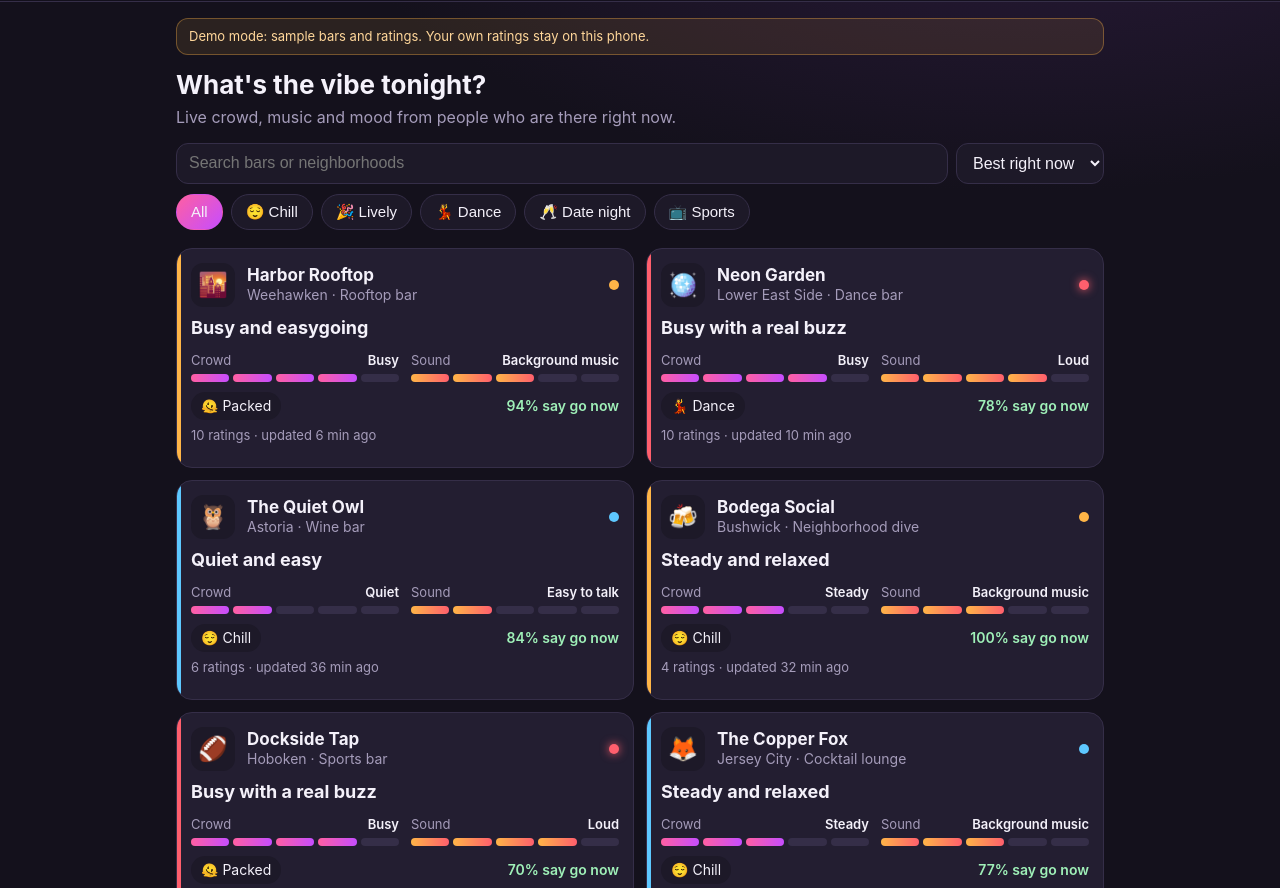
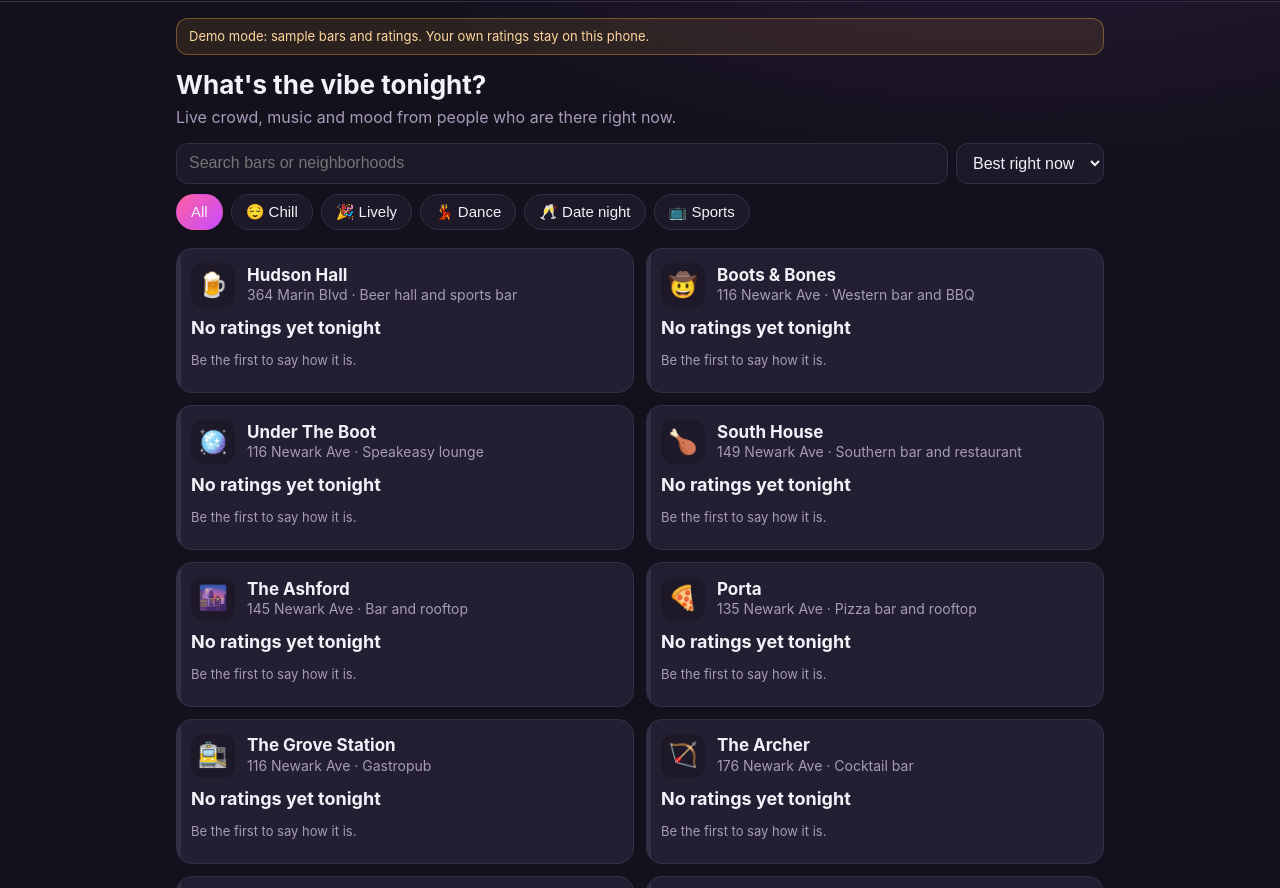
Before and after one commit to cissem9470/bar-vibe, a plain HTML site: page index.html in a window 1280 px wide. Shown: the part 57-945 px from the top of the page. Drawn offline with Linux system fonts and the light colour scheme.

Commit message:
Swap demo bars for real downtown Jersey City bars; no made-up ratings for real bars
Co-Authored-By: Claude Opus 5.5 <noreply@anthropic.com>

```diff
--- a/app.js
+++ b/app.js
@@ -180,7 +180,7 @@
     return modeBanner() +
       '<a class="back" href="#/">← All bars</a>' +
       '<section class="bar-head"><span class="avatar lg">' + bar.emoji + '</span><div><h1>' + esc(bar.name) + '</h1><p class="muted">' +
-      esc(bar.area) + " · " + esc(bar.kind) + " · " + esc(bar.hours) + "</p></div></section>" +
+      esc(bar.area) + " · " + esc(bar.kind) + (bar.hours ? " · " + esc(bar.hours) : "") + "</p></div></section>" +
       '<p class="blurb">' + esc(bar.blurb) + "</p>" +
       vibe + sensorBlock + moods + recent +
       '<div class="sticky-cta"><a class="btn primary wide" href="#/rate/' + esc(bar.id) + '">I\'m here: rate the vibe</a></div>';
--- a/data.js
+++ b/data.js
@@ -1,67 +1,31 @@
-// Demo bars. These are made up, so the demo never misstates a real bar's vibe.
-// For a pilot, replace this list with the one or two real bars taking part
-// (and, in live mode, the same ids go in the ratings table).
+// Real bars in downtown Jersey City, around Grove Street.
+// These get no sample ratings: a bar only shows a vibe once real people rate it.
+// A bar with a "profile" field is a made-up demo bar and gets generated sample ratings.
 window.BARS = [
-  {
-    id: "copper-fox",
-    name: "The Copper Fox",
-    area: "Jersey City",
-    kind: "Cocktail lounge",
-    emoji: "🦊",
-    hours: "5 PM to 2 AM",
-    blurb: "Low lights, vinyl on the weekends, bartenders who remember your order.",
-    profile: { crowd: 3.2, sound: 2.6, moods: ["Date night", "Chill", "Lively"], worth: 0.85, sensorDb: 72 }
-  },
-  {
-    id: "dockside",
-    name: "Dockside Tap",
-    area: "Hoboken",
-    kind: "Sports bar",
-    emoji: "🏈",
-    hours: "11 AM to 2 AM",
-    blurb: "Forty screens, wings, and a crowd that lives and dies with the game.",
-    profile: { crowd: 4.4, sound: 4.3, moods: ["Sports", "Packed", "Lively"], worth: 0.7, sensorDb: 86 }
-  },
-  {
-    id: "neon-garden",
-    name: "Neon Garden",
-    area: "Lower East Side",
-    kind: "Dance bar",
-    emoji: "🪩",
-    hours: "8 PM to 4 AM",
-    blurb: "DJ from 10, small dance floor, gets going late.",
-    profile: { crowd: 4.0, sound: 4.7, moods: ["Dance", "Packed", "Lively"], worth: 0.78, sensorDb: 94 }
-  },
-  {
-    id: "quiet-owl",
-    name: "The Quiet Owl",
-    area: "Astoria",
-    kind: "Wine bar",
-    emoji: "🦉",
-    hours: "4 PM to midnight",
-    blurb: "Natural wine, board games, and room to actually talk.",
-    profile: { crowd: 1.9, sound: 1.6, moods: ["Chill", "Date night"], worth: 0.9, sensorDb: 61 }
-  },
-  {
-    id: "bodega-social",
-    name: "Bodega Social",
-    area: "Bushwick",
-    kind: "Neighborhood dive",
-    emoji: "🍻",
-    hours: "3 PM to 4 AM",
-    blurb: "Cheap beer, a jukebox with opinions, and a back patio.",
-    profile: { crowd: 3.5, sound: 3.6, moods: ["Lively", "Chill", "Sports"], worth: 0.8, sensorDb: 79 }
-  },
-  {
-    id: "harbor-rooftop",
-    name: "Harbor Rooftop",
-    area: "Weehawken",
-    kind: "Rooftop bar",
-    emoji: "🌇",
-    hours: "4 PM to 1 AM",
-    blurb: "Skyline view, sunset crowd, line at the door on Fridays.",
-    profile: { crowd: 3.8, sound: 3.0, moods: ["Date night", "Lively", "Packed"], worth: 0.74, sensorDb: 76 }
-  }
+  { id: "hudson-hall", name: "Hudson Hall", area: "364 Marin Blvd", kind: "Beer hall and sports bar", emoji: "🍺",
+    blurb: "Big beer hall with craft brews, smoked meats and the game on." },
+  { id: "boots-and-bones", name: "Boots & Bones", area: "116 Newark Ave", kind: "Western bar and BBQ", emoji: "🤠",
+    blurb: "Wild West BBQ spot with line dancing, and a club floor downstairs." },
+  { id: "under-the-boot", name: "Under The Boot", area: "116 Newark Ave", kind: "Speakeasy lounge", emoji: "🪩",
+    blurb: "DJ-driven lounge under Boots & Bones, Friday and Saturday nights." },
+  { id: "south-house", name: "South House", area: "149 Newark Ave", kind: "Southern bar and restaurant", emoji: "🍗",
+    blurb: "Huge, lively room with Southern food and a basement game room." },
+  { id: "the-ashford", name: "The Ashford", area: "145 Newark Ave", kind: "Bar and rooftop", emoji: "🌆",
+    blurb: "High ceilings, a rooftop, and a late crowd on weekends." },
+  { id: "porta", name: "Porta", area: "135 Newark Ave", kind: "Pizza bar and rooftop", emoji: "🍕",
+    blurb: "Pizza downstairs, rooftop bar and dance floor on weekend nights." },
+  { id: "grove-station", name: "The Grove Station", area: "116 Newark Ave", kind: "Gastropub", emoji: "🚉",
+    blurb: "Coffee by day, gastropub and speakeasy by night." },
+  { id: "the-archer", name: "The Archer", area: "176 Newark Ave", kind: "Cocktail bar", emoji: "🏹",
+    blurb: "Dark wood, good cocktails and duck poutine." },
+  { id: "oharas", name: "O'Hara's Bar & Grill", area: "172 1st St", kind: "Irish pub", emoji: "☘️",
+    blurb: "Big Irish pub for sports, trivia and late-night food." },
+  { id: "lucky-7", name: "Lucky 7 Tavern", area: "322 2nd St", kind: "Neighborhood bar", emoji: "🎰",
+    blurb: "Dim, whiskey-heavy local with a jukebox and BBQ bites." },
+  { id: "keyhole", name: "The Keyhole Bar", area: "242 Bay St", kind: "Dive bar", emoji: "🗝️",
+    blurb: "Cash-only dive with karaoke, games and cheap drinks." },
+  { id: "dullboy", name: "dullboy", area: "Downtown Jersey City", kind: "Cocktail bar", emoji: "🍸",
+    blurb: "Small cocktail bar a short walk from Grove Street." }
 ];
 
 // The choices a person can pick when rating the vibe.
--- a/index.html
+++ b/index.html
@@ -9,7 +9,7 @@
   <link rel="manifest" href="manifest.webmanifest">
   <link rel="icon" href="icon.svg" type="image/svg+xml">
   <link rel="apple-touch-icon" href="icon.svg">
-  <link rel="stylesheet" href="styles.css?v=2">
+  <link rel="stylesheet" href="styles.css?v=3">
 </head>
 <body>
   <header class="topbar">
@@ -26,9 +26,9 @@
 
   <div id="toast" class="toast" role="status" aria-live="polite"></div>
 
-  <script src="config.js?v=2"></script>
-  <script src="data.js?v=2"></script>
-  <script src="store.js?v=2"></script>
-  <script src="app.js?v=2"></script>
+  <script src="config.js?v=3"></script>
+  <script src="data.js?v=3"></script>
+  <script src="store.js?v=3"></script>
+  <script src="app.js?v=3"></script>
 </body>
 </html>
--- a/store.js
+++ b/store.js
@@ -130,6 +130,7 @@
       sensors = results[1];
     } else {
       window.BARS.forEach(function (bar) {
+        if (!bar.profile) return; // real bars never get made-up ratings
         ratings = ratings.concat(demoRatingsFor(bar, now));
         sensors.push(demoSensor(bar, now));
       });
```
Also changed, not shown: 1 other file.
